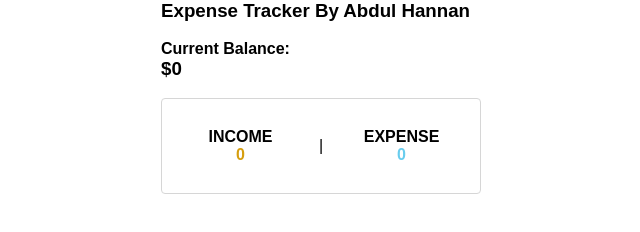
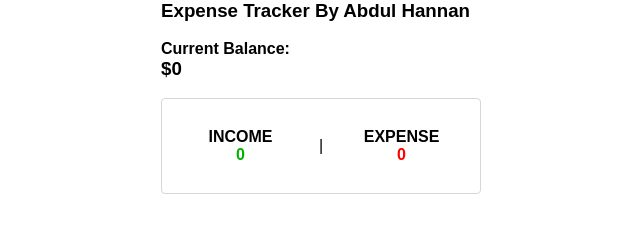
Before and after one commit to Abdul-Hannan232/Bootcamp2020-Project1-Expense-Tracker-App, a React (Create React App) app: page / in a window 1280 px wide. Shown: the top 232 px of the page, without its empty margins (319-959 px from the left). Built offline with nearby package versions, Linux system fonts and the light colour scheme.

Commit message:
updated index.css

```diff
--- a/src/index.css
+++ b/src/index.css
@@ -55,11 +55,11 @@
 }
 
 .gold{
-  color: rgb(214, 158, 15);
+  color: rgb(0, 177, 0);
   width: 100%;
 }
 .blue{
-  color: rgb(105, 205, 238);
+  color: red;
   width: 100%;
 }
 
```
